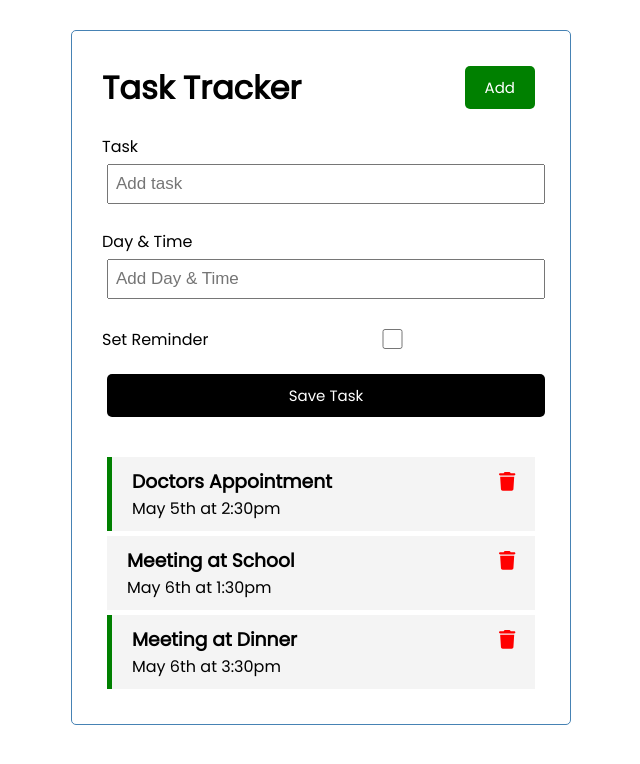
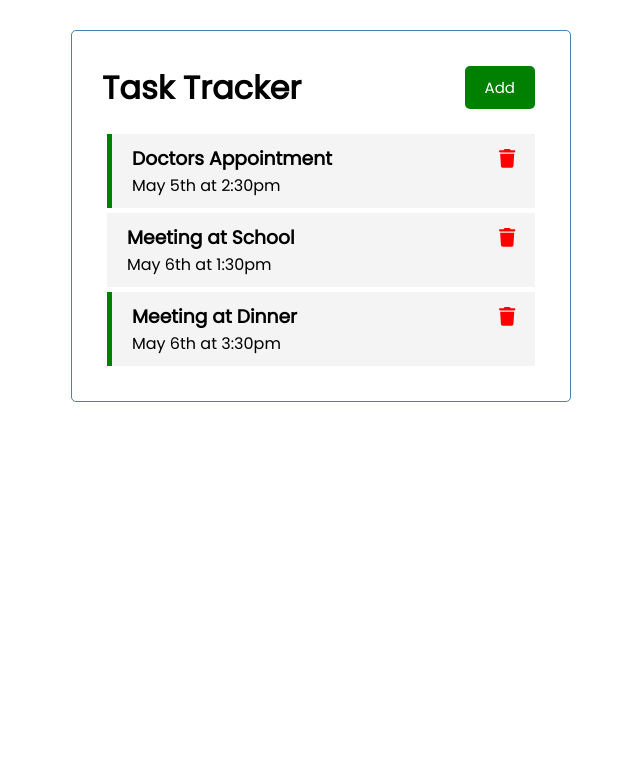
Before and after one commit to Seremba/angular-task-tracker-app, an Angular app: page / in a window 1280 px wide. Shown: the top 764 px of the page, without its empty margins (319-959 px from the left). Built offline with nearby package versions, Linux system fonts and the light colour scheme; data requests are answered from the project's data file.

Commit message:
toggle the add-task-component to only show the form when you need to add a task

```diff
--- a/src/app/components/add-task/add-task.component.html
+++ b/src/app/components/add-task/add-task.component.html
@@ -1,4 +1,4 @@
-<form class="add-form" (ngSubmit)="onSubmit()">
+<form *ngIf="showAddTask" class="add-form" (ngSubmit)="onSubmit()">
     <div class="form-control">
         <label for="text">Task</label>
         <input type="text" id="text" name="text" [(ngModel)]="text" placeholder="Add task">
--- a/src/app/components/add-task/add-task.component.ts
+++ b/src/app/components/add-task/add-task.component.ts
@@ -1,4 +1,6 @@
 import { Component, OnInit, Output, EventEmitter } from '@angular/core';
+import { UiService } from '../../services/ui.service';
+import { Subscription } from 'rxjs';
 import Task from '../../Task'
 
 
@@ -13,8 +15,12 @@
   text!: string;
   day!: string;
   reminder: boolean = false;
+  showAddTask !: boolean;
+  subscription !: Subscription;
 
-  constructor() { }
+  constructor( private uiService: UiService) {
+    this.subscription = this.uiService.onToggle().subscribe(value => (this.showAddTask =value))
+  }
 
   ngOnInit(): void {
   }
--- a/src/app/components/header/header.component.ts
+++ b/src/app/components/header/header.component.ts
@@ -11,7 +11,7 @@
 export class HeaderComponent implements OnInit {
 
   title: string = 'Task Tracker';
-  showAddTask : boolean = false;
+  showAddTask !: boolean;
   subscription !: Subscription;
 
 
```
